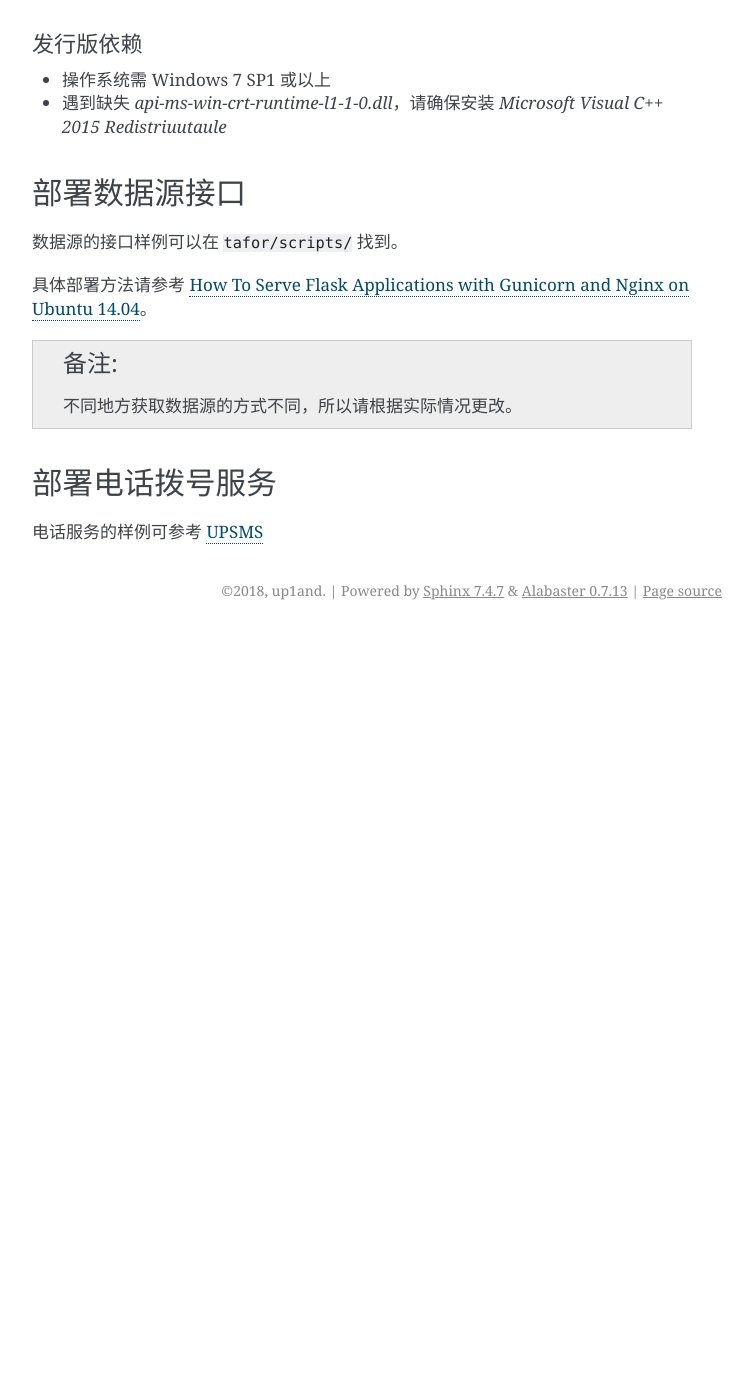
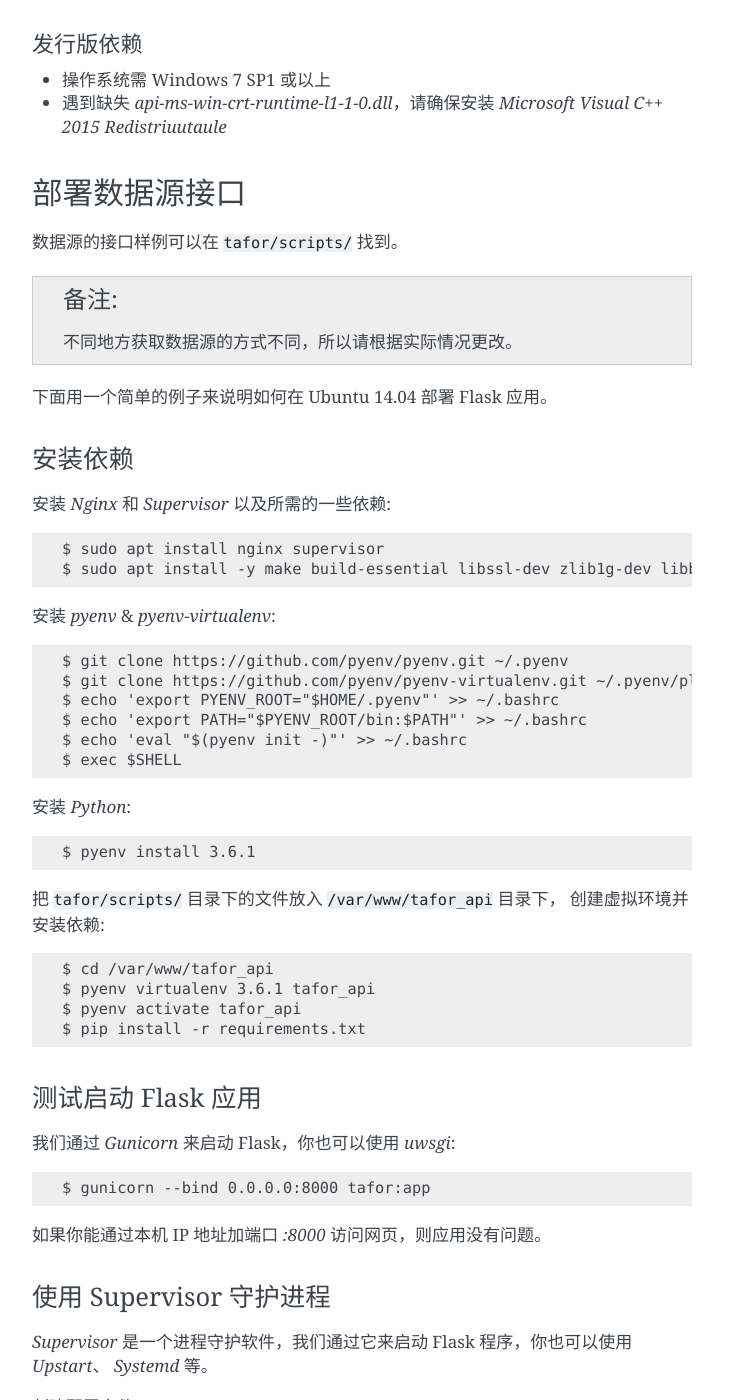
Before and after one commit to up1and/tafor, a Sphinx documentation site: the page built from docs/install.rst, in a window 1280 px wide and 1400 px high, scrolled down 1156 px. Shown: the whole window, without its empty margins (388-1141 px from the left). Built offline with Sphinx 7.4.7, drawn with Linux system fonts in a browser that asks for light colours; before the commit the page ends 1786 px from its top, so only the background shows below that; some of the changed text lies outside the part shown.

Commit message:
更新安装部署文档

```diff
--- a/docs/index.rst
+++ b/docs/index.rst
@@ -6,7 +6,7 @@
 欢迎浏览 Tafor 的文档
 =================================
 
-本软件用于民航气象部门智能发布预报报文、趋势报文、重要气象情报，监控预报报文，以声音或电话的方式返回告警
+本软件用于民航气象部门智能发布预报报文、趋势报文、重要气象情报，监控预报报文，以声音或电话的方式返回告警。
 
 内容
 ----------
--- a/docs/install.rst
+++ b/docs/install.rst
@@ -5,7 +5,6 @@
 
 安装客户端
 ----------
-
 
 编译源码
 ^^^^^^^^^^^
@@ -58,12 +57,149 @@ Tafor 的发行版同样放在 GitHub, 你可以在这里 `下载 <https://githu
 
 数据源的接口样例可以在 :file:`tafor/scripts/` 找到。
 
-具体部署方法请参考
-`How To Serve Flask Applications with Gunicorn and Nginx on Ubuntu 14.04 <https://www.digitalocean.com/community/tutorials/how-to-serve-flask-applications-with-gunicorn-and-nginx-on-ubuntu-14-04>`_。
+.. note:: 不同地方获取数据源的方式不同，所以请根据实际情况更改。
 
-.. note:: 不同地方获取数据源的方式不同，所以请根据实际情况更改。
+下面用一个简单的例子来说明如何在 Ubuntu 14.04 部署 Flask 应用。
+
+安装依赖
+^^^^^^^^^^^^^^^^^^^^^^^^^^
+安装 `Nginx` 和 `Supervisor` 以及所需的一些依赖::
+
+    $ sudo apt install nginx supervisor
+    $ sudo apt install -y make build-essential libssl-dev zlib1g-dev libbz2-dev libreadline-dev libsqlite3-dev wget curl llvm libncurses5-dev xz-utils tk-dev
+
+
+安装 `pyenv` & `pyenv-virtualenv`::
+
+    $ git clone https://github.com/pyenv/pyenv.git ~/.pyenv
+    $ git clone https://github.com/pyenv/pyenv-virtualenv.git ~/.pyenv/plugins/pyenv-virtualenv
+    $ echo 'export PYENV_ROOT="$HOME/.pyenv"' >> ~/.bashrc
+    $ echo 'export PATH="$PYENV_ROOT/bin:$PATH"' >> ~/.bashrc
+    $ echo 'eval "$(pyenv init -)"' >> ~/.bashrc
+    $ exec $SHELL
+
+安装 `Python`::
+
+    $ pyenv install 3.6.1
+
+把 :file:`tafor/scripts/` 目录下的文件放入 :file:`/var/www/tafor_api` 目录下，
+创建虚拟环境并安装依赖::
+
+    $ cd /var/www/tafor_api
+    $ pyenv virtualenv 3.6.1 tafor_api
+    $ pyenv activate tafor_api
+    $ pip install -r requirements.txt
+
+
+测试启动 Flask 应用
+^^^^^^^^^^^^^^^^^^^^^^
+我们通过 `Gunicorn` 来启动 Flask，你也可以使用 `uwsgi`::
+
+    $ gunicorn --bind 0.0.0.0:8000 tafor:app
+
+如果你能通过本机 IP 地址加端口 `:8000` 访问网页，则应用没有问题。
+
+
+使用 Supervisor 守护进程
+^^^^^^^^^^^^^^^^^^^^^^^^^^^^^^^^^
+
+`Supervisor` 是一个进程守护软件，我们通过它来启动 Flask 程序，你也可以使用 `Upstart`、 `Systemd` 等。
+
+创建配置文件::
+
+    $ sudo vi /etc/supervisor/conf.d/tafor_api.conf
+
+
+写入配置::
+
+    [program:tafor_api]
+    environment = TAFOR_API_ENV=prod
+    command = /home/user/.pyenv/versions/tafor_api/bin/gunicorn tafor:app --workers 1 --bind unix:tafor_api.sock -m 007
+    directory = /var/www/tafor_api
+    user = root
+    startsecs = 0
+    stopwaitsecs = 0
+    autostart = true
+    autorestart = true
+
+
+.. note:: 请注意把 `user` 替换为实际用户所在的地址。
+
+
+生效配置::
+
+    $ sudo service supervisor restart
+
+
+使用 Nginx 代理请求
+^^^^^^^^^^^^^^^^^^^^^^^^^^^^^
+我们需要通过 `Nginx` 把请求转发到 `tafor_api.sock` 文件上，
+
+创建配置文件::
+
+    $ sudo vi /etc/nginx/sites-available/tafor_api
+
+写入配置::
+
+    upstream tafor_api {
+        server unix:///var/www/tafor_api/tafor_api.sock fail_timeout=0;
+    }
+
+
+    server {
+
+        listen 6575;
+        listen [::]:6575;
+
+        access_log    /var/log/nginx/tafor_api_access.log;
+        error_log    /var/log/nginx/tafor_api_error.log;
+
+        root /var/www/tafor_api;
+
+        location / {
+            proxy_pass http://tafor_api;
+            proxy_set_header Host $host:$server_port;
+            proxy_set_header X-Real-IP $remote_addr;
+            proxy_set_header X-Forwarded-For $proxy_add_x_forwarded_for;
+        }
+
+    }
+
+生效配置::
+
+    $ sudo ln -s /etc/nginx/sites-available/tafor_api /etc/nginx/sites-enabled
+    $ sudo service nginx restart
+
+
+.. note:: 如果是第一次安装使用 Nginx 或者重启 Nginx 服务之后 localhost 还是显示默认欢迎页面，请删除 /etc/nginx/sites-enabled/default 文件。
+
 
 部署电话拨号服务
 -----------------
 
-电话服务的样例可参考 `UPSMS <https://github.com/up1and/upsms>`_
+`UPSMS <https://github.com/up1and/upsms>`_ 的部署方式和数据源类似，先使用 `Gunicorn` 启动应用，再用 `Nginx` 代理请求，不过这里需额外启动监听电话模块的脚本。
+
+创建配置文件::
+
+    $ sudo vi /etc/supervisor/conf.d/upsms_modem
+
+写入配置::
+
+    [program:upsms_modem]
+    command = /home/user/.pyenv/versions/upsms/bin/python manage.py modem
+    directory = /var/www/upsms
+    user = root
+    startsecs = 0
+    stopwaitsecs = 0
+    autostart = true
+    autorestart = true
+
+生效配置::
+
+    $ sudo service supervisor restart
+
+
+其他部署方法请参考
+`How To Serve Flask Applications with Gunicorn and Nginx on Ubuntu 14.04 <https://www.digitalocean.com/community/tutorials/how-to-serve-flask-applications-with-gunicorn-and-nginx-on-ubuntu-14-04>`_。
+
+部署的方式有多种，这只是其中一些例子，你也可以选择更好用的 `Docker <https://www.docker.com/>`_ 部署 Flask 应用。
```
